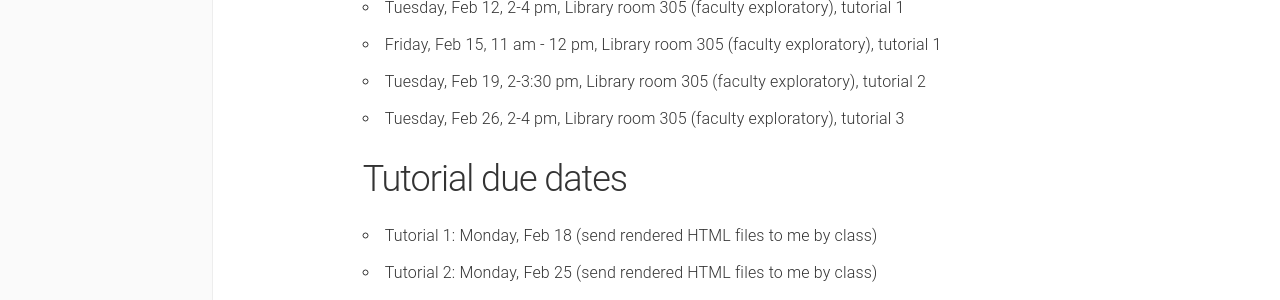
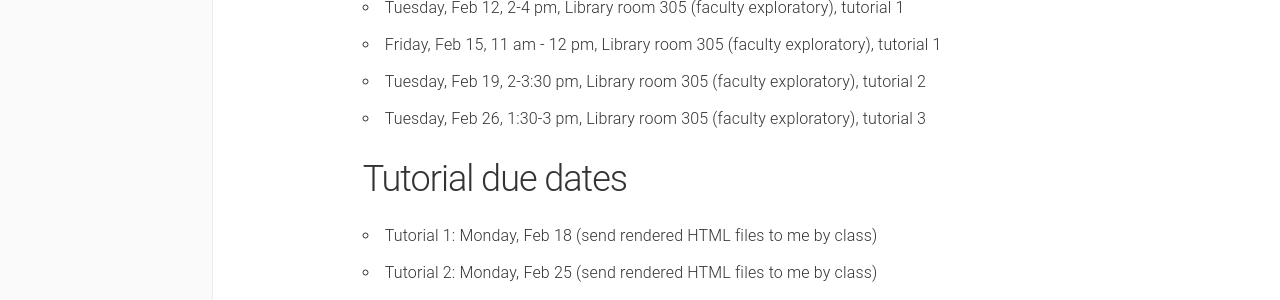
Before and after one commit to lcthomas/eng682s19, a Jekyll site: the page built from tutorials.md, in a window 1280 px wide. Shown: the part 835-1135 px from the top of the page. Built offline with Jekyll 4.4.1, drawn with Linux system fonts in a browser that asks for light colours.

Commit message:
feb 26 tutorial change

```diff
--- a/tutorials.md
+++ b/tutorials.md
@@ -25,7 +25,7 @@ navigation: 5
 * Tuesday, Feb 12, 2-4 pm, Library room 305 (faculty exploratory), tutorial 1
 * Friday, Feb 15, 11 am - 12 pm, Library room 305 (faculty exploratory), tutorial 1
 * Tuesday, Feb 19, 2-3:30 pm, Library room 305 (faculty exploratory), tutorial 2
-* Tuesday, Feb 26, 2-4 pm, Library room 305 (faculty exploratory), tutorial 3
+* Tuesday, Feb 26, 1:30-3 pm, Library room 305 (faculty exploratory), tutorial 3
 
 ## Tutorial due dates
 * Tutorial 1: Monday, Feb 18 (send rendered HTML files to me by class)
```
